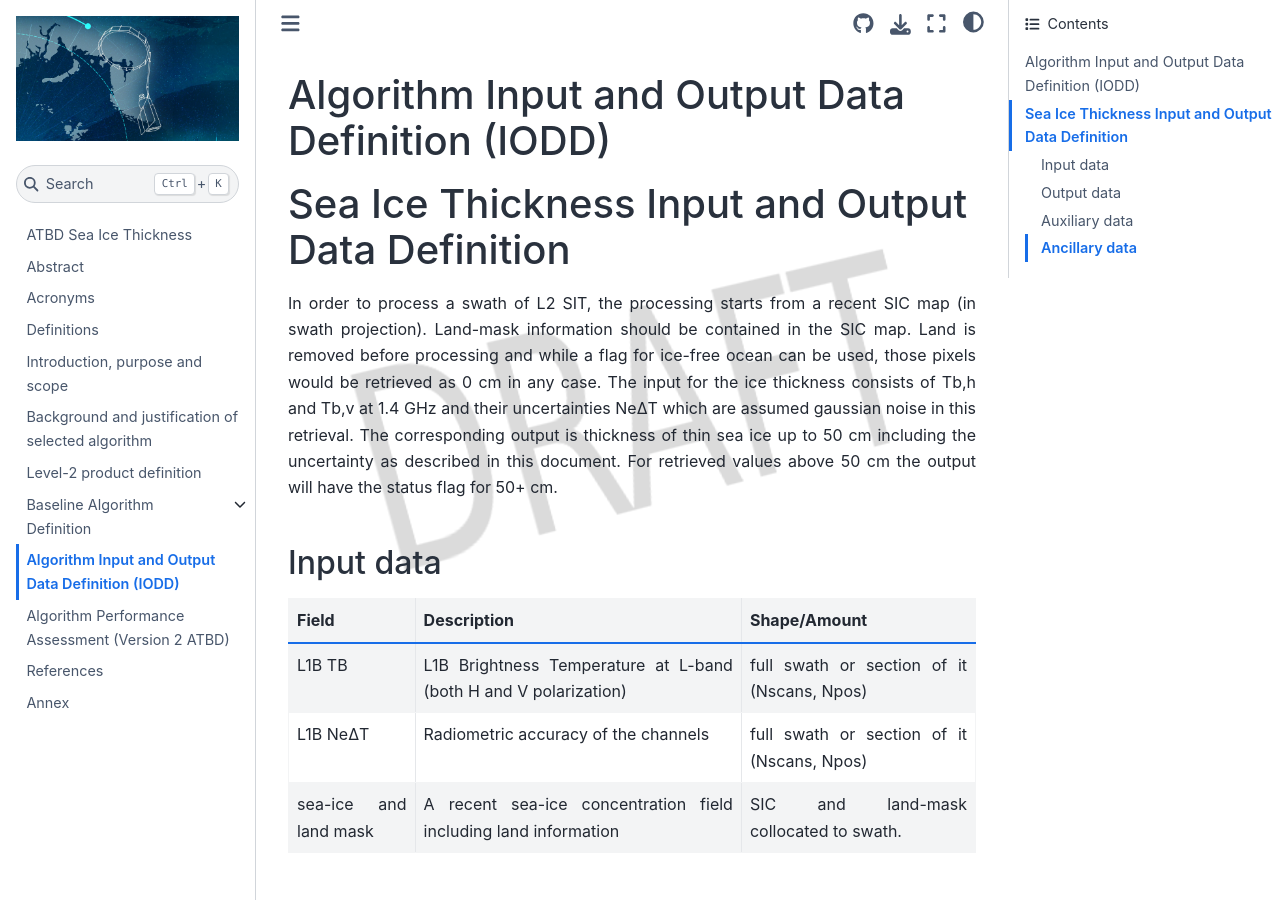
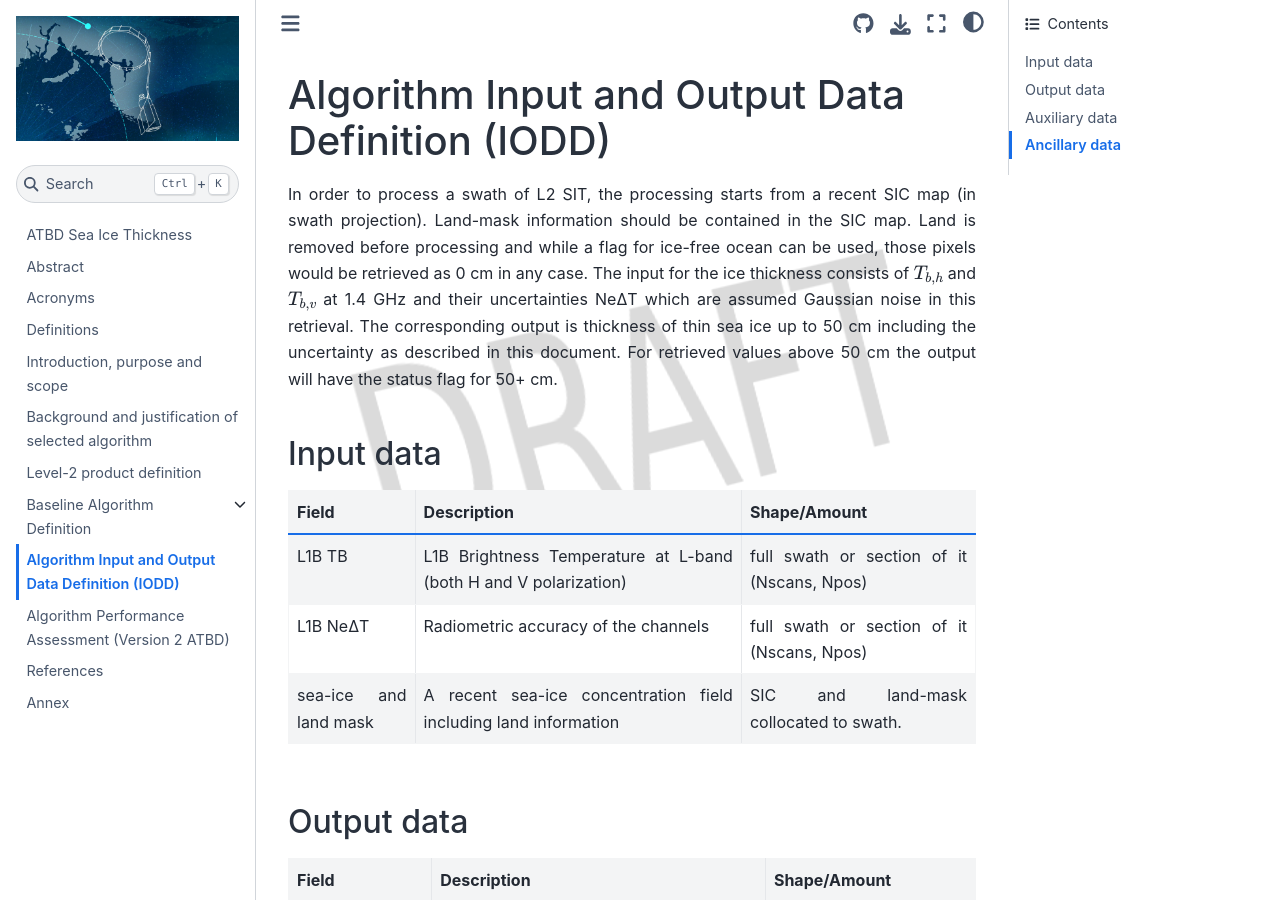
Before and after one commit to CIMR-Algos/SeaIceThickness_ATBD, a Jupyter Book: the page built from book/algorithm_input_output_data_definition.md, in a window 1280 px wide and 900 px high. Built offline with Jupyter Book 1.0.4 settings and Sphinx 7.4.7 and the Sphinx Book theme 1.1.4, drawn with Linux system fonts in a browser that asks for light colours; pages that are not in the unit, such as notebooks, are missing from menus.

Commit message:
update IODD

```diff
--- a/book/algorithm_input_output_data_definition.md
+++ b/book/algorithm_input_output_data_definition.md
@@ -1,8 +1,14 @@
 # Algorithm Input and Output Data Definition (IODD)
 
-# Sea Ice Thickness Input and Output Data Definition
-In order to process a swath of L2 SIT,  the processing starts from a recent SIC map (in swath projection). Land-mask information should be contained in the SIC map. Land is removed before processing and while a flag for ice-free ocean can be used, those pixels would be retrieved as 0 cm in any case.
-The input for the ice thickness consists of Tb,h and Tb,v at  1.4 GHz and their uncertainties NeΔT which are assumed gaussian noise in this retrieval. The corresponding output is thickness of thin sea ice up to 50 cm including the uncertainty as described in this document. For retrieved values above 50 cm the output will have the status flag for 50+ cm.
+In order to process a swath of L2 SIT, the processing starts from a recent SIC
+map (in swath projection). Land-mask information should be contained in the SIC
+map. Land is removed before processing and while a flag for ice-free ocean can
+be used, those pixels would be retrieved as 0 cm in any case. The input for the
+ice thickness consists of $T_{b,h}$ and $T_{b,v}$ at 1.4 GHz and their
+uncertainties NeΔT which are assumed Gaussian noise in this retrieval. The
+corresponding output is thickness of thin sea ice up to 50 cm including the
+uncertainty as described in this document. For retrieved values above 50 cm the
+output will have the status flag for 50+ cm.
 
 
 
```
